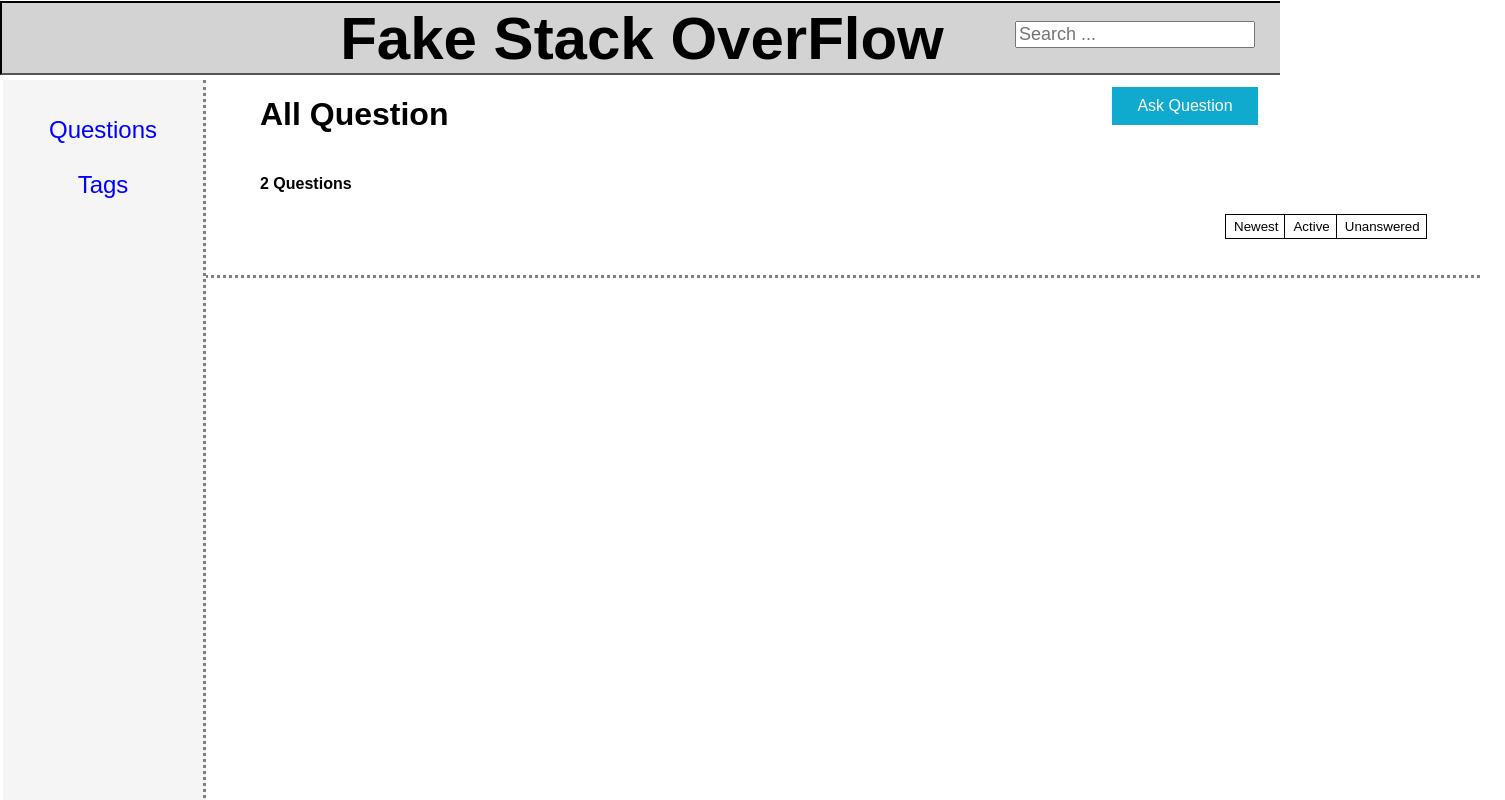
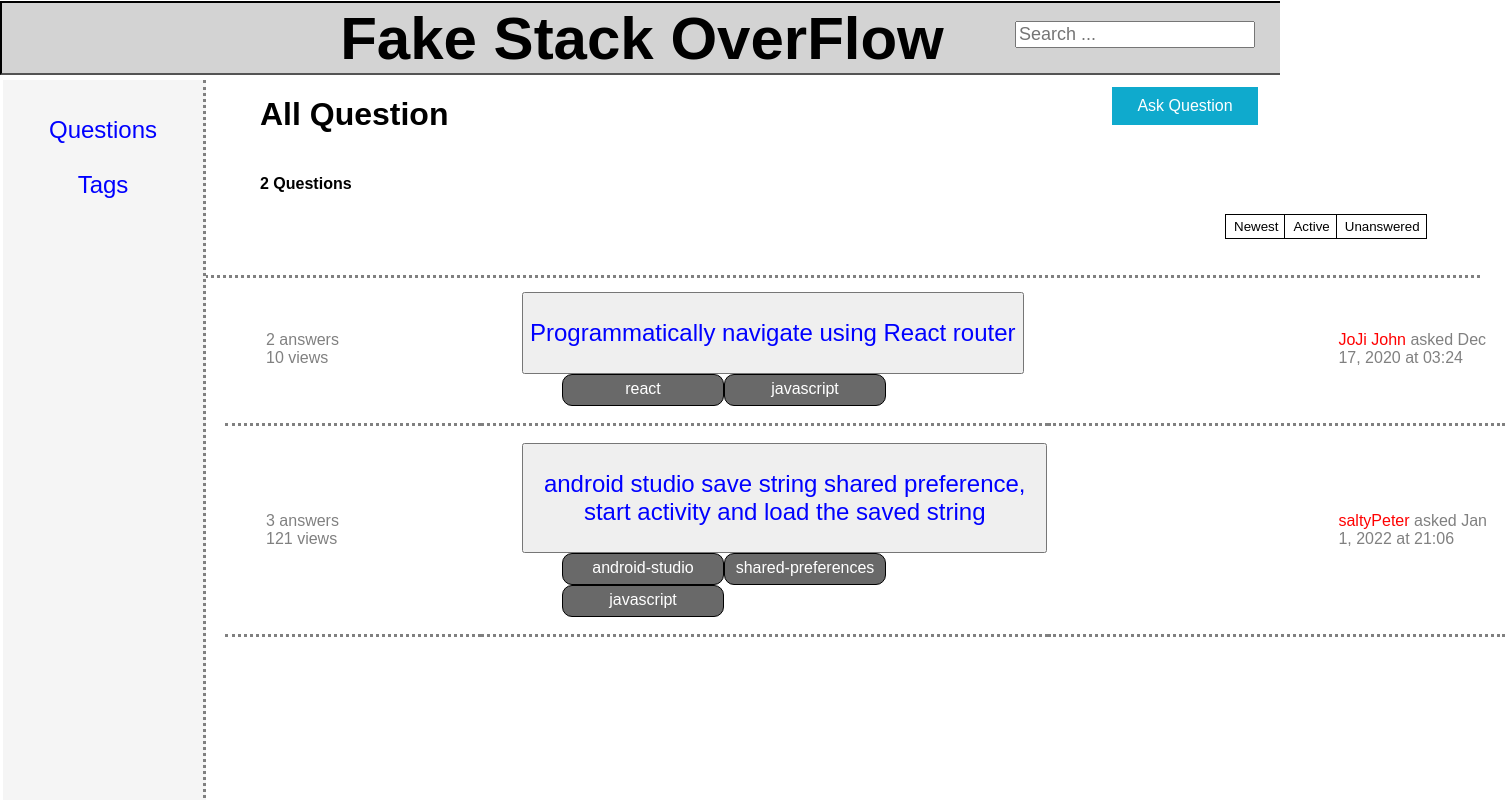
Before and after one commit to antenmanuuel/DevCollabNet, a React (Create React App) app: page / in a window 1280 px wide. Shown: the top 800 px of the page, 1505 px wide, since content can reach past the window. Built offline with nearby package versions, Linux system fonts and the light colour scheme.

Commit message:
implement dynamically displaying the questions from model.js

```diff
--- a/src/components/QuestionsPage/QuestionTable.js
+++ b/src/components/QuestionsPage/QuestionTable.js
@@ -1,11 +1,74 @@
-import React from 'react'
+import React, { useEffect, useState } from "react";
+import "../../stylesheets/QuestionTable.css";
+import Model from "../../models/model";
+import formatDate from "../../utils/formatDate";
 
 const QuestionTable = () => {
+  const [questionsData, setQuestionData] = useState([]);
+  const model = new Model();
+
+  useEffect(() => {
+    const questions = model.getAllQuestions();
+    const formattedQuestions = questions.map((question) => {
+      const tagNames = question.tagIds.map((tagId) =>
+        model.getTagNameById(tagId)
+      );
+      const formattedDate = formatDate(new Date(question.askDate));
+
+      return {
+        ...question,
+        tagNames,
+        formattedDate,
+      };
+    });
+    setQuestionData(formattedQuestions);
+  }, []);
+
   return (
-    <div>
+    <div className="questionTableContainer">
+      <div className="question">
+        <table id="question-table">
+          {questionsData.map((question, index) => (
+            <tr key={index} data-qid={question.qid} id="tr1">
+              <td id="td1">
+                <ul>
+                  <li id="num_ans">{question.ansIds.length} answers</li>
+                  <li id="num_ques">{question.views} views</li>
+                </ul>
+              </td>
+              <td id="td2">
+                <ul id="ulrow2">
+                  <li id="title_questions">
+                    <button id="link_ans">
+                      <p id="paraf">{question.title}</p>
+                    </button>
+                  </li>
+                  <li>
+                    <ul id="ulrow3">
+                      {question.tagNames.map((tagName, index) => (
+                        <li key={index} id={`keyword-${index + 1}`}>
+                          {tagName}
+                        </li>
+                      ))}
+                    </ul>
+                  </li>
+                </ul>
+              </td>
+              <td id="who_asked">
+                <p>
+                  <span style={{ color: "red" }}>{question.askedBy}</span>
+                  <span style={{ color: "gray" }}>
+                    {" "}
+                    asked {question.formattedDate}
+                  </span>
+                </p>
+              </td>
+            </tr>
+          ))}
+        </table>
+      </div>
+    </div>
+  );
+};
 
-    </div>
-  )
-}
-
-export default QuestionTable
+export default QuestionTable;
--- a/src/components/QuestionsPage/QuestionsContainer.js
+++ b/src/components/QuestionsPage/QuestionsContainer.js
@@ -1,11 +1,13 @@
 import React from 'react'
 import "../../stylesheets/QuestionContainer.css"
 import QuestionTop from './QuestionTop'
+import QuestionTable from './QuestionTable'
 
 const QuestionsContainer = () => {
   return (
     <div className='questionContainer'>
       <QuestionTop />
+      <QuestionTable />
     </div>
   )
 }
--- /dev/null
+++ b/src/stylesheets/QuestionTable.css
@@ -0,0 +1,68 @@
+.questionTableContainer {
+    width: 100%;
+    height: 725px;
+    display: flex;
+    flex-direction: row;
+    position:absolute;
+    left: 5px;
+    top: 200px;
+    display: flex;
+    flex-direction: row;
+}
+
+
+.questionTableContainer .question #question-table {
+    margin-left: 20px;
+    border-collapse: collapse;
+    width: 100%;
+  }
+
+  .questionTableContainer .question #tr1 {
+    border-width: 3px;
+    border-bottom: 1pt dotted grey;
+
+    border-width: 3px;
+  }
+
+  .questionTableContainer .question #td1 {
+    width: 20%;
+  }
+
+  .questionTableContainer .question #who_asked {
+    font-size: 16px;
+    padding-left: 290px;
+  }
+
+  .questionTableContainer .question #td1 {
+    font-size: 16px;
+    color: grey;
+  }
+
+  .questionTableContainer .question ul {
+    list-style: none;
+  }
+
+  .questionTableContainer .question #paraf {
+    font-size: 24px;
+    color: blue;
+  }
+
+  #ulrow3 > #keyword-1,
+  #keyword-2,
+  #keyword-3,
+  #keyword-4,
+  #keyword-5 {
+    display: inline-block;
+    border-radius: 10px;
+    background: dimgrey;
+    padding-left: 5px;
+    padding-right: 5px;
+    padding-top: 5px;
+    padding-bottom: 5px;
+    width: 150px;
+    height: 20px;
+    border: 1.5px solid #000;
+    text-align: center;
+    color: white;
+    font-size: 16px;
+  }
```
